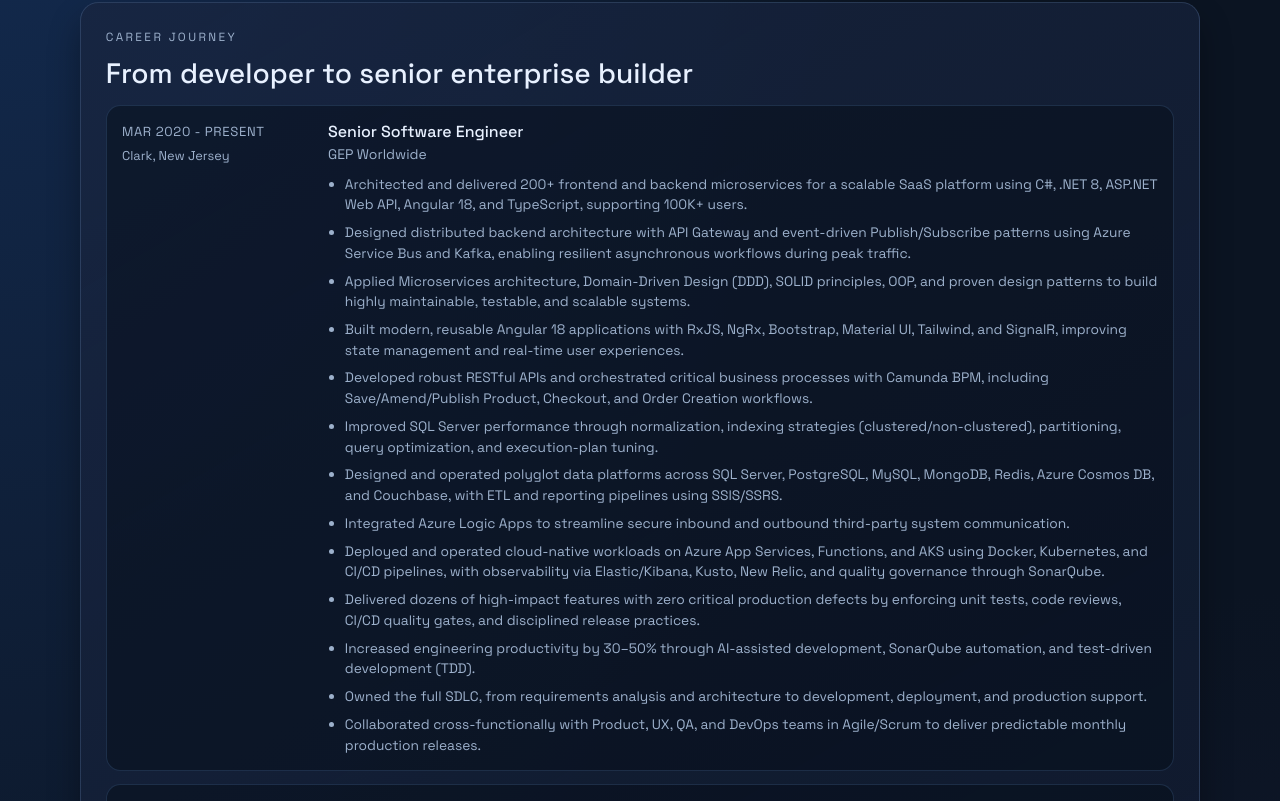
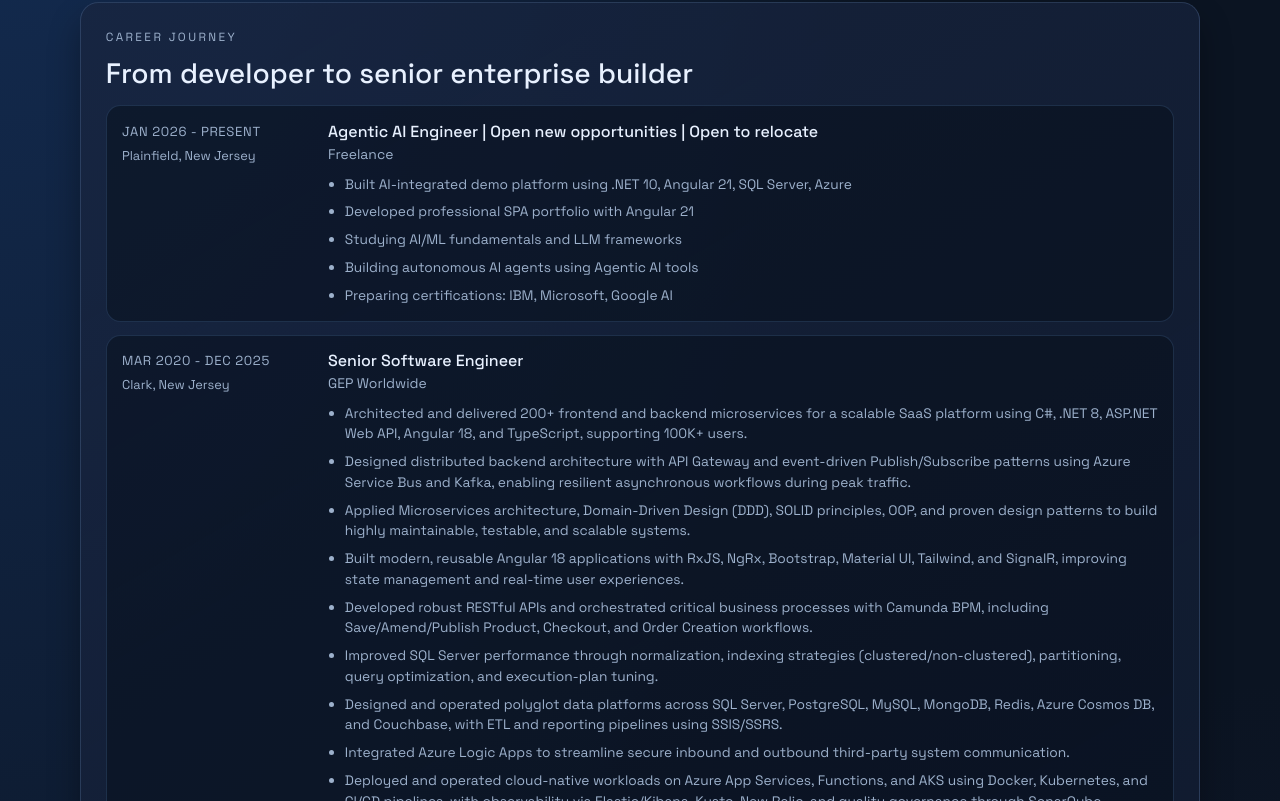
Before and after one commit to uongseyha/Portfolio, an Angular app: page / in a window 1280 px wide. Shown: the part 899-1700 px from the top of the page. Built offline with nearby package versions, Linux system fonts and the light colour scheme.

Commit message:
Update exp Agentic AI Engineer

```diff
--- a/src/app/app.ts
+++ b/src/app/app.ts
@@ -80,10 +80,22 @@
 
   protected readonly journey: TimelineRole[] = [
     {
+      title: 'Agentic AI Engineer | Open new opportunities | Open to relocate',
+      company: 'Freelance',
+      location: 'Plainfield, New Jersey',
+      period: 'Jan 2026 - Present',
+      bullets: [
+        'Built AI-integrated demo platform using .NET 10, Angular 21, SQL Server, Azure',
+        'Developed professional SPA portfolio with Angular 21',
+        'Studying AI/ML fundamentals and LLM frameworks',
+        'Building autonomous AI agents using Agentic AI tools',
+        'Preparing certifications: IBM, Microsoft, Google AI'
+      ]
+    },{
       title: 'Senior Software Engineer',
       company: 'GEP Worldwide',
       location: 'Clark, New Jersey',
-      period: 'Mar 2020 - Present',
+      period: 'Mar 2020 - Dec 2025',
       bullets: [
         'Architected and delivered 200+ frontend and backend microservices for a scalable SaaS platform using C#, .NET 8, ASP.NET Web API, Angular 18, and TypeScript, supporting 100K+ users.',
         'Designed distributed backend architecture with API Gateway and event-driven Publish/Subscribe patterns using Azure Service Bus and Kafka, enabling resilient asynchronous workflows during peak traffic.',
```
